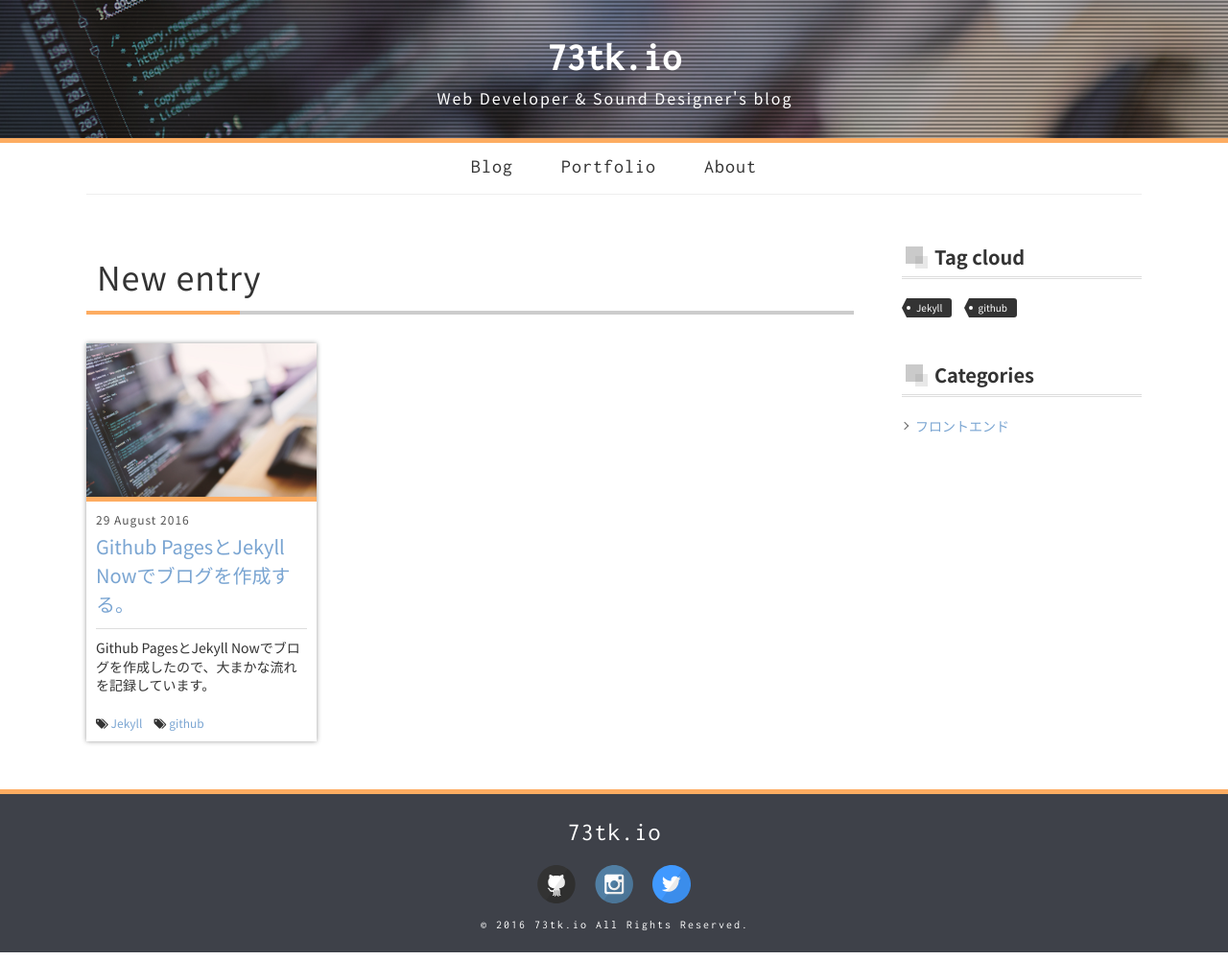
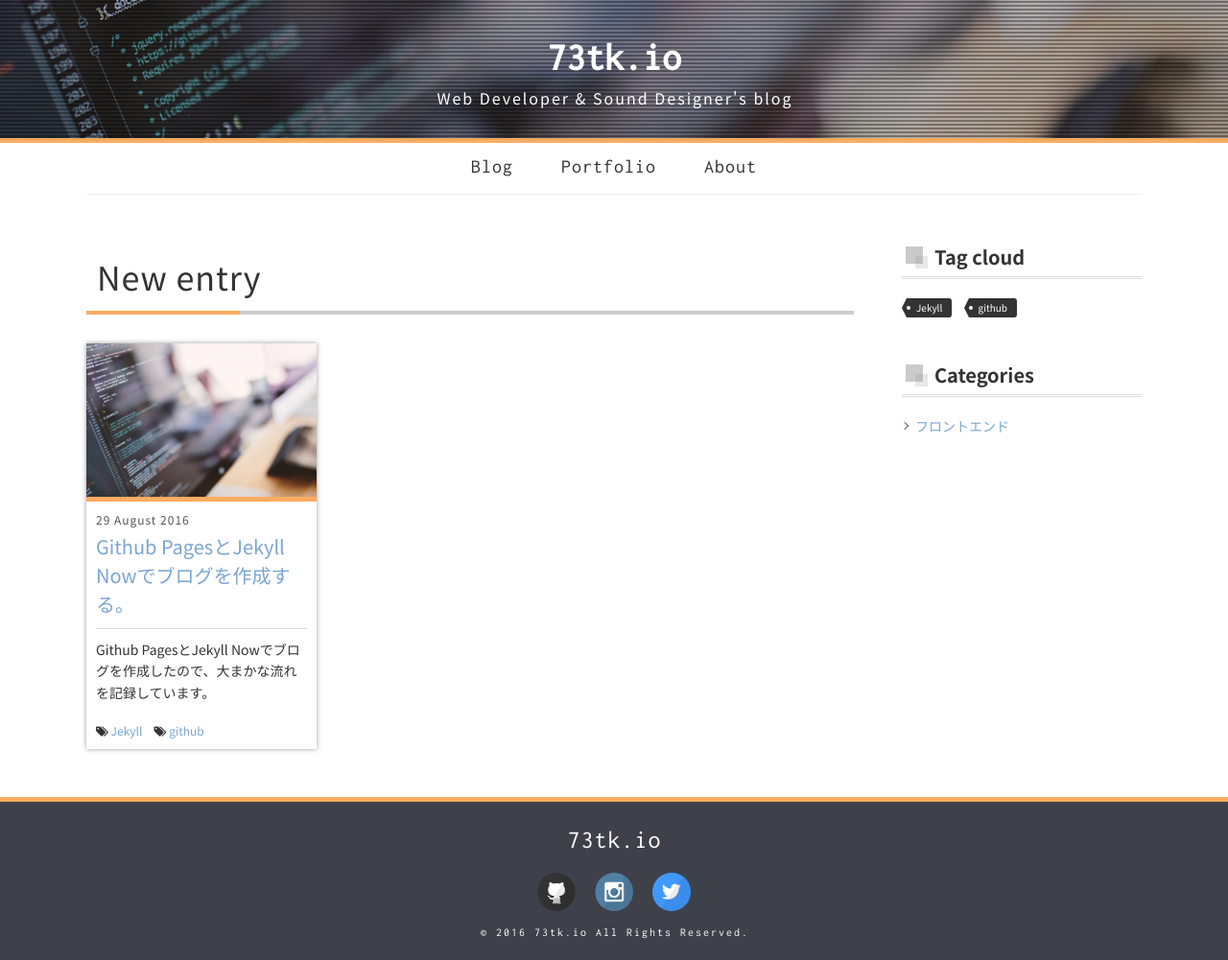
Before and after one commit to 73tk/73tk.github.io, a Jekyll site: the page built from index.html, in a window 1280 px wide. Shown: the whole page at 96% size. Built offline with Jekyll 4.4.1, drawn with Linux system fonts in a browser that asks for light colours; nearby versions of some CDN libraries.

```diff
--- a/_config.yml
+++ b/_config.yml
@@ -28,7 +28,7 @@ footer-links:
   email:
   facebook:
   flickr:
-  github: 73-tk
+  github: 73tk
   instagram: _73tk
   linkedin:
   pinterest:
--- a/style.scss
+++ b/style.scss
@@ -228,7 +228,7 @@ strong {
 //
 $container-bg : #eee;
 $font-size-base : 14px;
-$line-height-computed : 1.4;
+$line-height-computed : 1.6;
 $lines-to-show : 3;
 
 .cards {
@@ -582,7 +582,7 @@ $lines-to-show : 3;
 .blog-entry-content {
   font-size : 1.6rem;
   margin-top: 3em;
-  line-height: 1.8;
+  line-height: 1.6;
   > *:first-child {
     margin-top: 0;
   }
```
